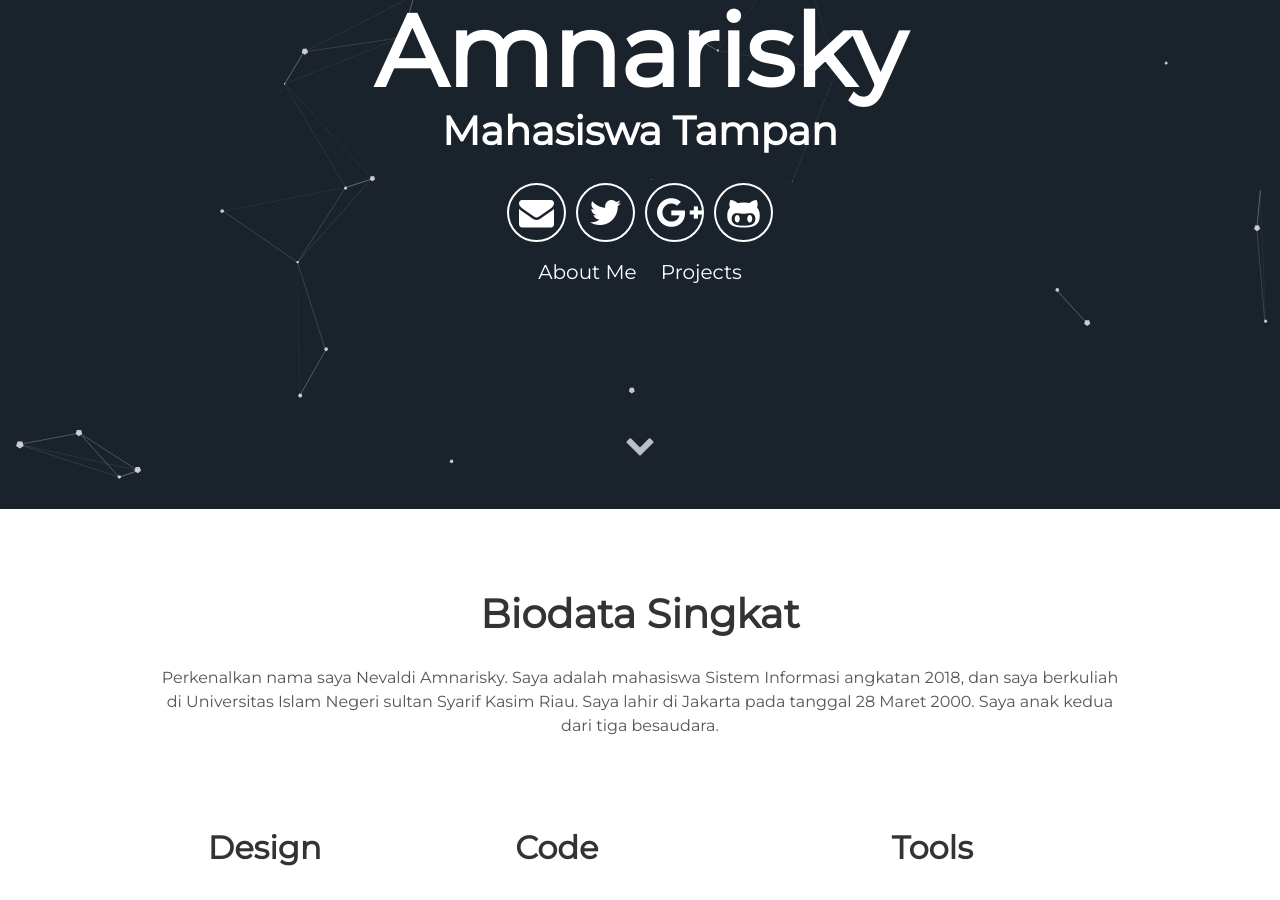
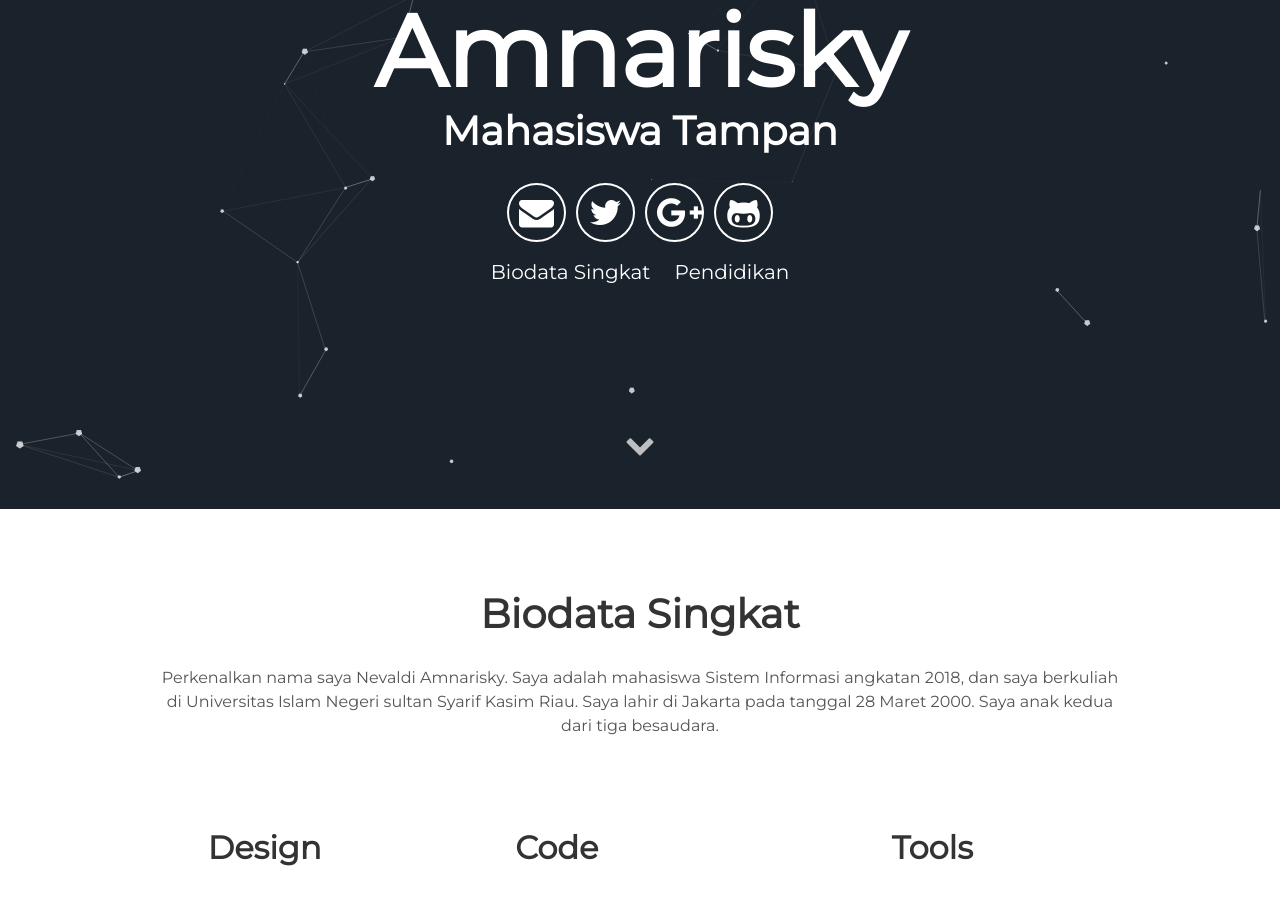
Before and after one commit to nevaldi/nevaldi.github.io, a Jekyll site: the page built from index.html, in a window 1280 px wide and 900 px high, scrolled down 391 px. Built offline with Jekyll 4.4.1, drawn with Linux system fonts in a browser that asks for light colours.

Commit message:
Update header.html

```diff
--- a/_includes/header.html
+++ b/_includes/header.html
@@ -11,8 +11,8 @@
         <a aria-label="My Github" target="_blank" href="#"><i class="icon fa fa-github-alt" aria-hidden="true"></i></a>
       </div>
       <div class="header-links">
-        <a class="link" href="#about" data-scroll>About Me</a>
-        <a class="link" href="#projects" data-scroll>Projects</a>
+        <a class="link" href="#about" data-scroll>Biodata Singkat</a>
+        <a class="link" href="#projects" data-scroll>Pendidikan</a>
       </div>
   </div>
   <a class="down" href="#about" data-scroll><i class="icon fa fa-chevron-down" aria-hidden="true"></i></a>
```
